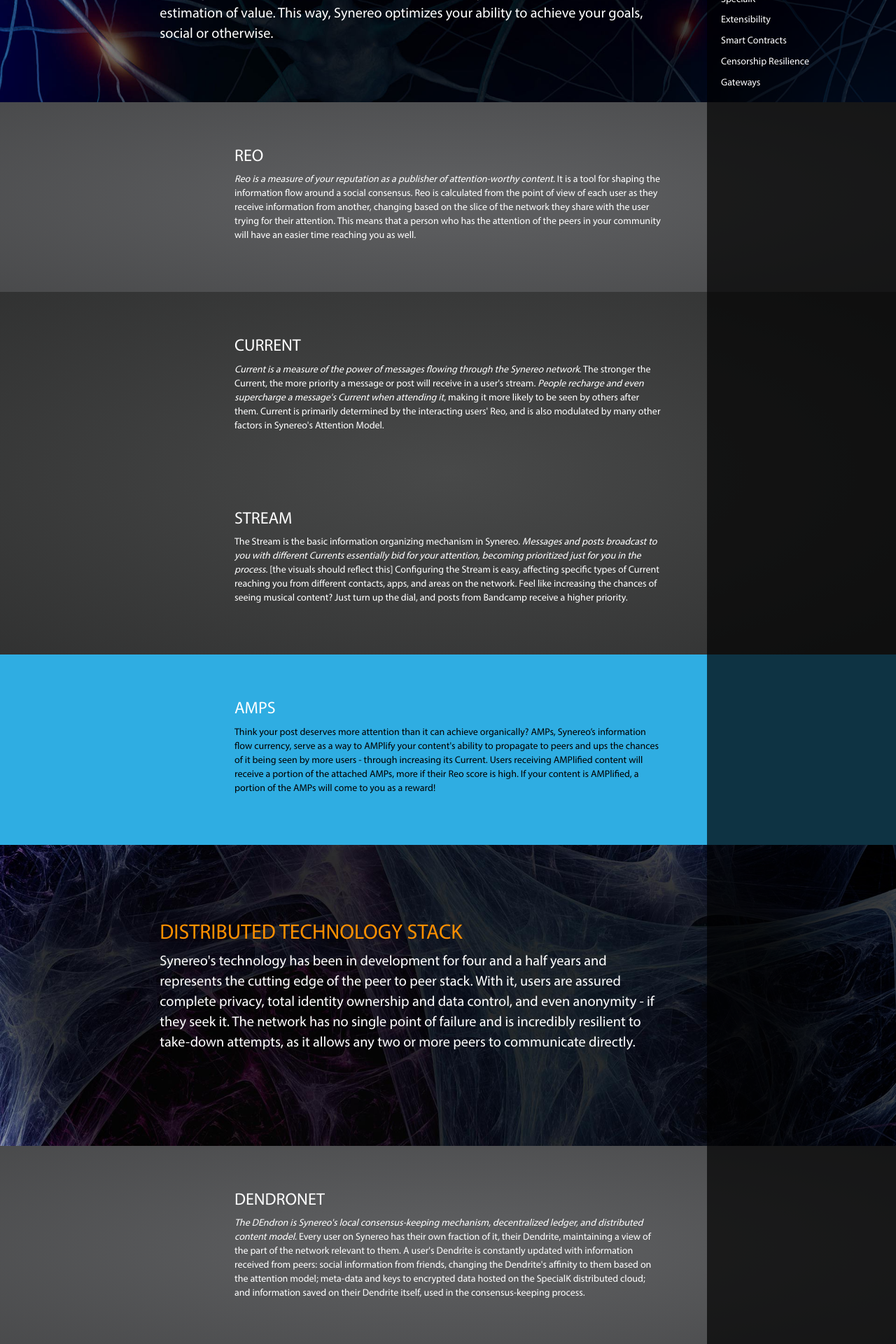
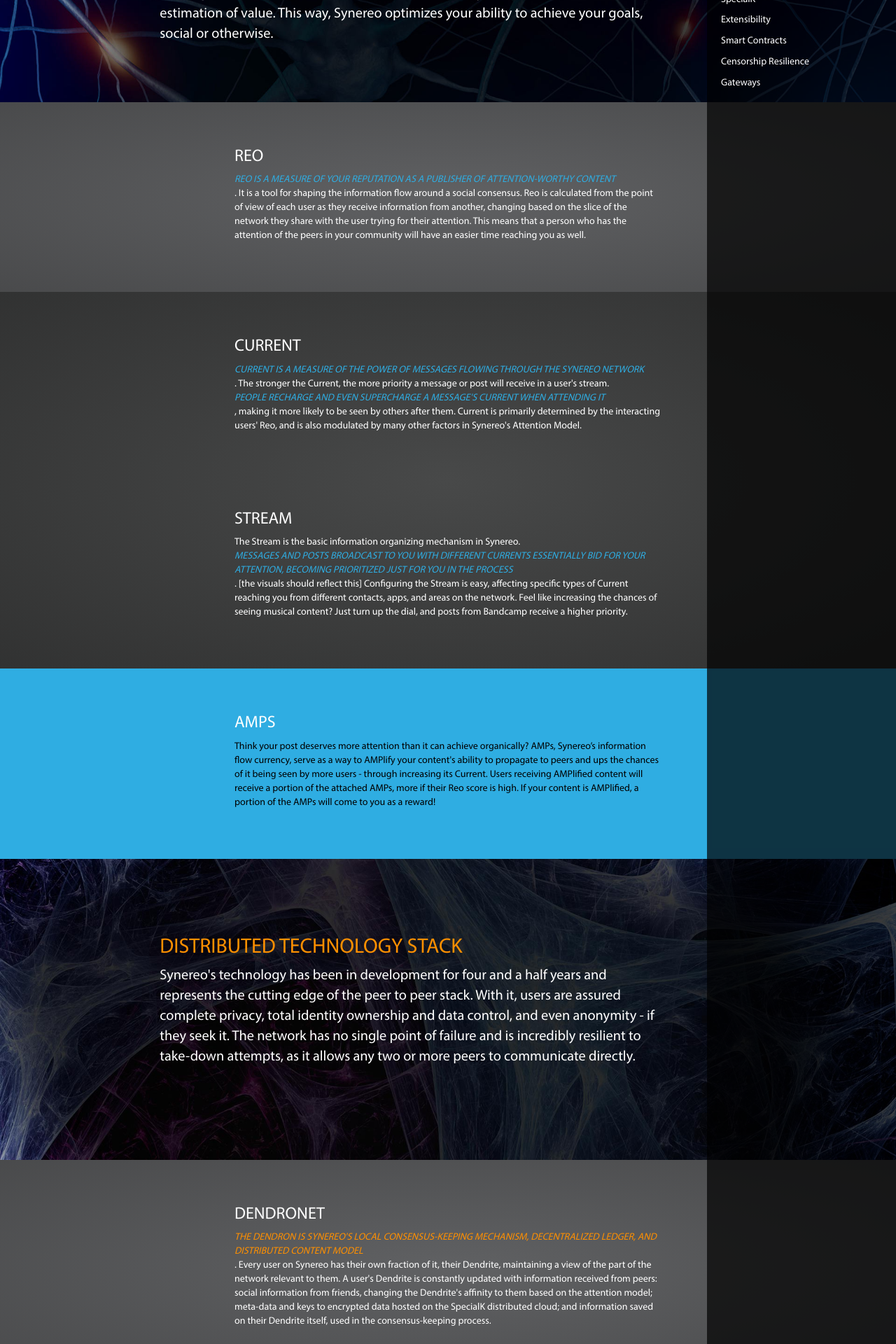
Before and after one commit to synereo/synereo.github.io, a Jekyll site: the page built from learn-more/index.html, in a window 1280 px wide. Shown: the part 314-2234 px from the top of the page at 70% size. Built offline with Jekyll 4.4.1, drawn with Linux system fonts in a browser that asks for light colours; nearby versions of some CDN libraries.

Commit message:
Implement emphasized text - temporary

```diff
--- a/_layouts/learn-more.html
+++ b/_layouts/learn-more.html
@@ -49,6 +49,7 @@
       </div>
     </nav>
 
+    <div class="attention-model">
       <section id="attention-economy" class="attention-model">
         <div class="container-fluid">
           <div class="row">
@@ -95,7 +96,9 @@
           </div>
         </div>
       </section>
+    </div>
 
+    <div class="technology">
       <section id="technology" class="technology">
         <div class="container-fluid">
           <div class="row">
@@ -157,6 +160,7 @@
           </div>
         </div>
       </section>
+    </div>
 
     <section class="solution">
       <div class="container-fluid">
--- a/_sass/_learn-more.scss
+++ b/_sass/_learn-more.scss
@@ -96,10 +96,21 @@
         color: #fff;
         padding-top: 45px;
         padding-bottom: 60px;
-
         p.extra-margin {
             margin-bottom: 110px;
         }
+    }
+
+    div.attention-model p em {
+        display: block;
+        text-transform: uppercase;
+        color: $synereo-blue;
+    }
+
+    div.technology p em {
+        display: block;
+        text-transform: uppercase;
+        color: $synereo-orange;
     }
 
     section.attention-model {
```
Lines whose indentation alone changed are shown as unchanged.
